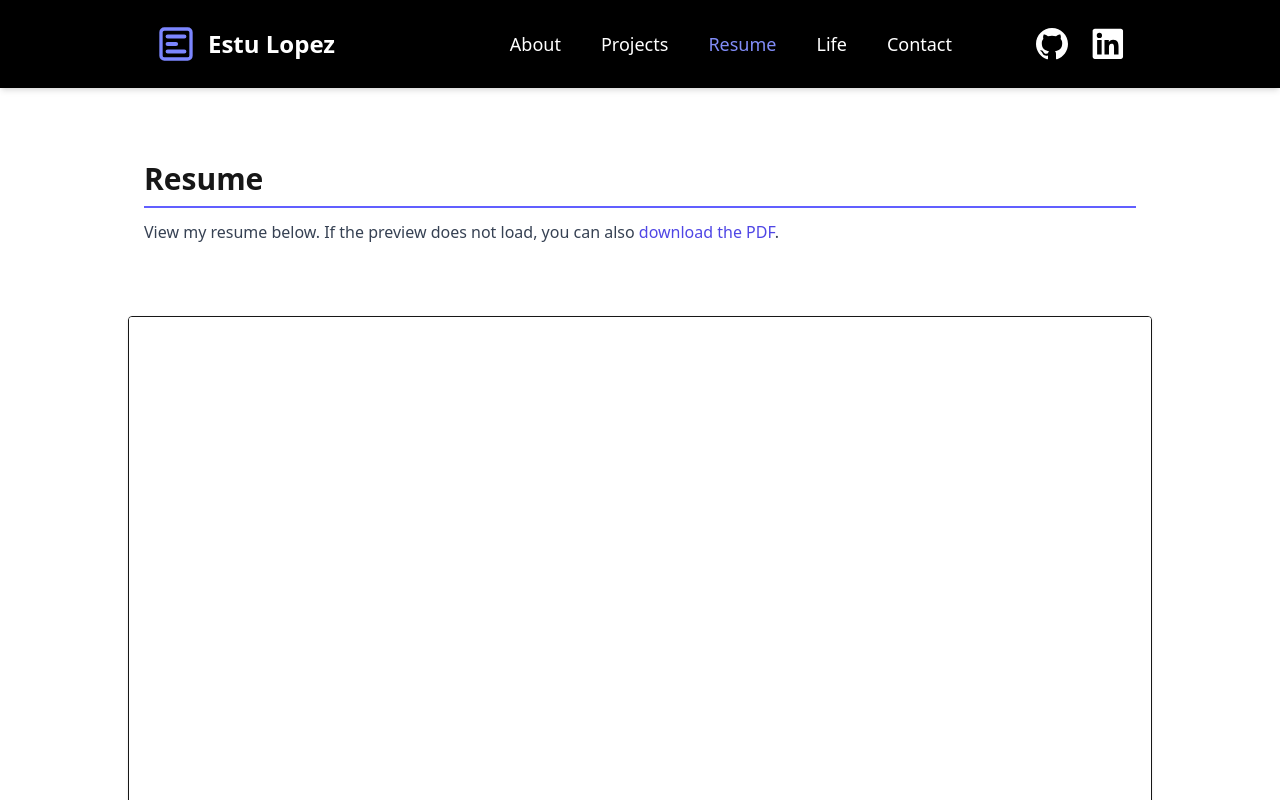
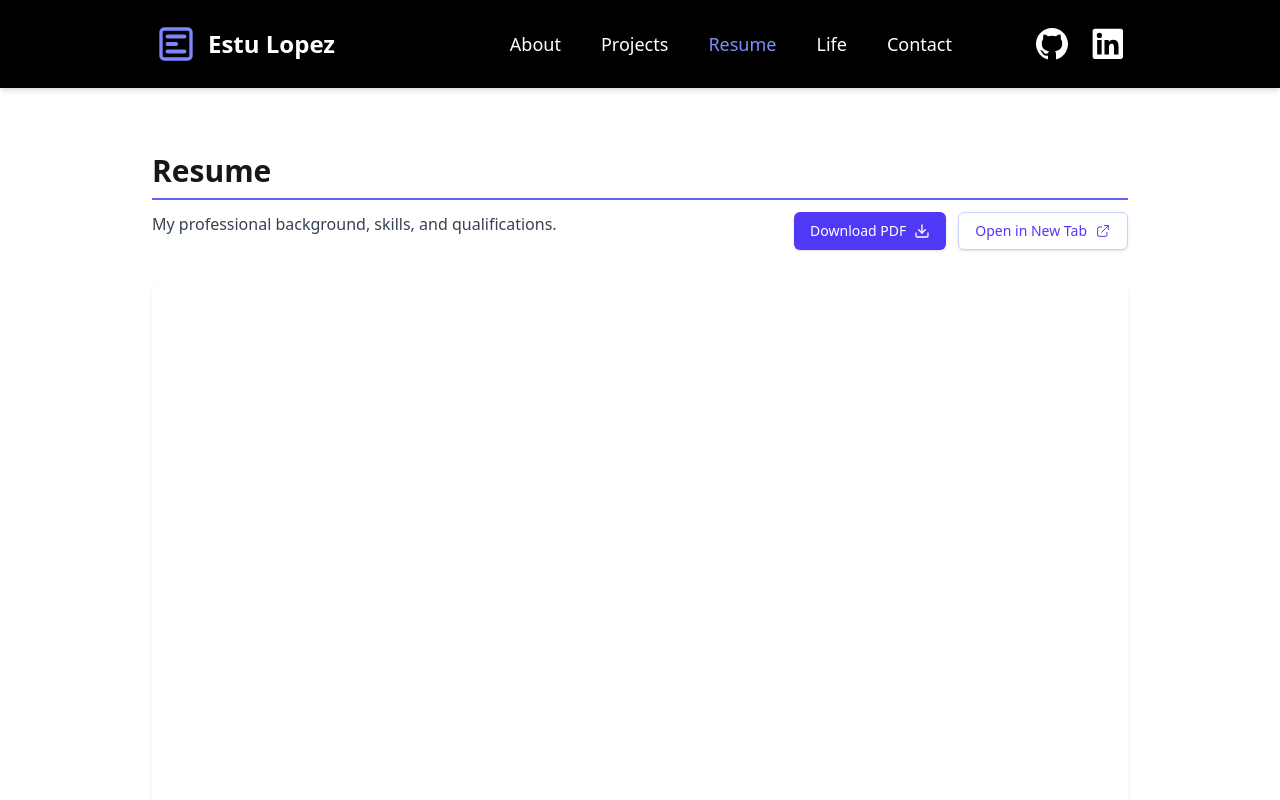
Before and after one commit to estulpz202/personal-website, a Next.js app: page /resume in a window 1280 px wide. Shown: the top 800 px of the page. Built offline with nearby package versions, Linux system fonts and the light colour scheme.

Commit message:
Enhance ResumePage with download and open options; update button icon positioning.

```diff
--- a/src/app/resume/page.tsx
+++ b/src/app/resume/page.tsx
@@ -1,4 +1,6 @@
 import SectionHeader from '@/components/common/SectionHeader';
+import Container from '@/components/common/Container';
+import { DownloadButton, SecondaryButton } from '@/components/ui/Button';
 
 /**
  * Page metadata for browser tab display
@@ -12,31 +14,42 @@ export const metadata = {
  */
 export default function ResumePage() {
   return (
-    <main>
-      {/* Page header and download option */}
-      <section className="py-12 px-4 max-w-5xl mx-auto fade-in-up">
-        <SectionHeader title="Resume" />
-        <p className="text-base text-gray-700 mb-6">
-          View my resume below. If the preview does not load, you can also{' '}
-          <a href="/resume.pdf" target="_blank" rel="noopener noreferrer" className="link">
-            download the PDF
-          </a>
-          .
-        </p>
-      </section>
+    <main className="py-10 fade-in-up">
+      <Container>
+        {/* Page header with title and actions */}
+        <div className="mb-8">
+          <SectionHeader title="Resume" />
 
-      {/* Embedded PDF viewer with responsive sizing */}
-      <section className="mb-12 px-4 fade-in-up">
-        <div className="max-w-screen-lg mx-auto border rounded overflow-hidden shadow">
+          <div className="flex justify-between">
+            <p className="text-gray-700">My professional background, skills, and qualifications.</p>
+
+            <div className="flex gap-3">
+              <DownloadButton
+                href="/resume.pdf"
+                filename="Estuardo-Lopez-Resume.pdf"
+                size="small"
+                icon="download"
+              >
+                Download PDF
+              </DownloadButton>
+
+              <SecondaryButton href="/resume.pdf" external={true} size="small" icon="external-link">
+                Open in New Tab
+              </SecondaryButton>
+            </div>
+          </div>
+        </div>
+
+        {/* Embedded PDF viewer */}
+        <div className="w-full rounded-lg overflow-hidden shadow-sm">
           <iframe
             src="/resume.pdf"
-            title="Resume"
+            title="Estuardo Lopez Resume"
             width="100%"
             height="1200px"
-            style={{ border: 'none' }}
           ></iframe>
         </div>
-      </section>
+      </Container>
     </main>
   );
 }
--- a/src/components/ui/Button.tsx
+++ b/src/components/ui/Button.tsx
@@ -123,8 +123,8 @@ export function DownloadButton({
 
   return (
     <a href={href} className={allClasses} download={filename}>
-      {icon && <Icon name={icon as any} className="w-4 h-4 mr-2" />}
       {children}
+      {icon && <Icon name={icon as any} className="w-4 h-4 ml-2" />}
     </a>
   );
 }
```
